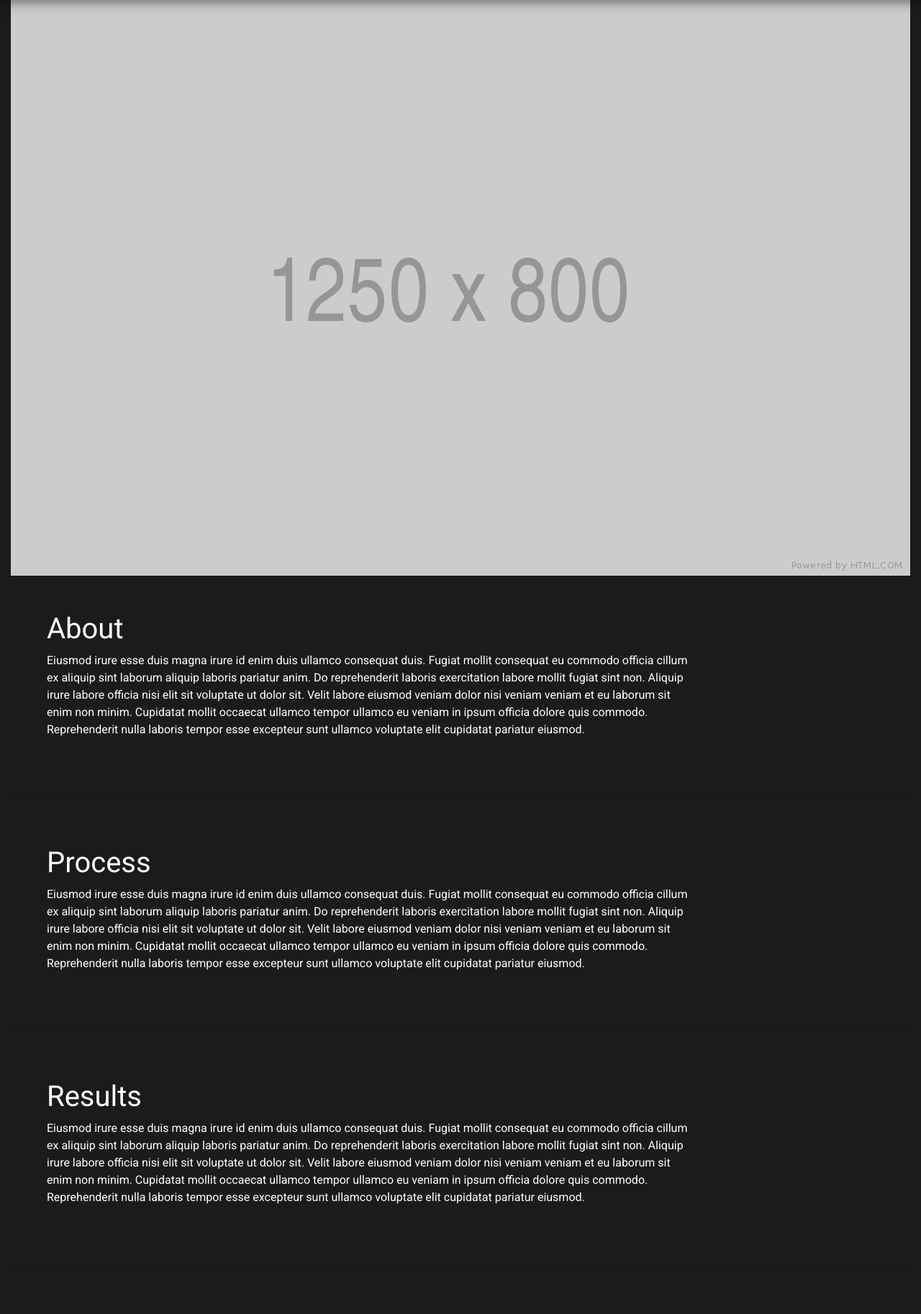
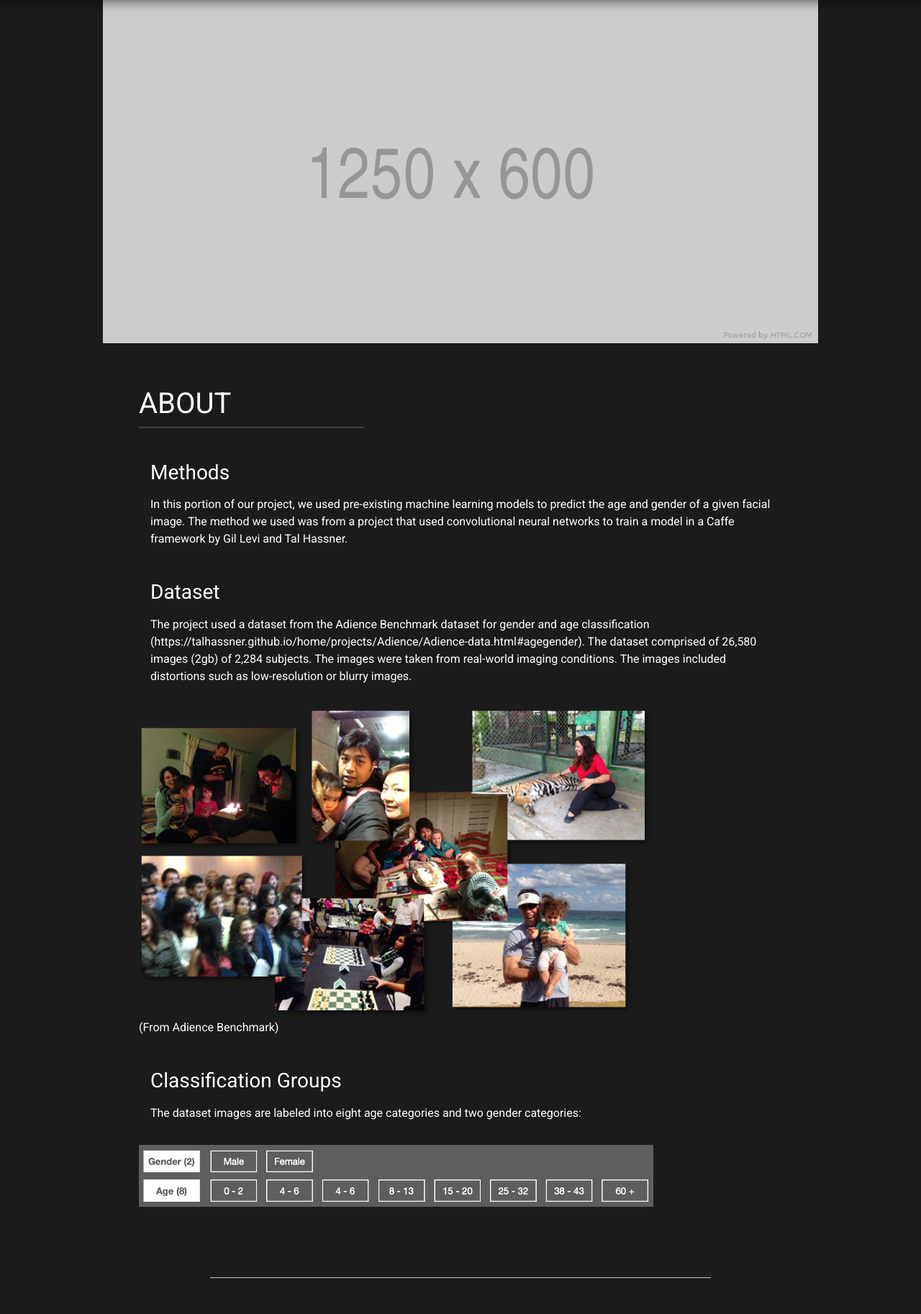
Before and after one commit to vlarie/EPIC_team5_Project3, a Flask app: page /agegender/ in a window 1280 px wide. Shown: the part 77-1903 px from the top of the page at 72% size. Run offline with Flask 2, Linux system fonts and the light colour scheme; some libraries are stand-ins or nearby versions.

Commit message:
Updates to Age&Gender app

```diff
--- a/app.py
+++ b/app.py
@@ -29,7 +29,7 @@ def index():
 @app.route("/keypoints/", methods=["GET", "POST"])
 def tierone():
     print()
-    models.load_model_keypoints
+    # models.load_model_keypoints
     # if request.method == "POST":
     #     print(request)
     #     if request.files.get("file"):
--- a/static/css/style.css
+++ b/static/css/style.css
@@ -8,21 +8,61 @@ body {
 }
 
 hr {
-    color: lightgray;
+    border-top: 1px solid rgba(255,255,255,.75);
+    width: 70%;
+    margin-top: 3rem;
+}
+
+#underline {
+    border-top: 2px solid rgba(255, 255, 255, 0.15);
+    width: 35%;
+    margin-right: 100%;
+    margin-top: 0rem;
+}
+
+#modelContainer {
+    width: 80%!important;
+    align-content: center;
 }
 
 section {
+    align-content: center;
+}
+
+#imgMain {
+    display: flex;
+    object-fit: scale-down;
+    width: 100%;
+    align-content: center;
+}
+
+#imgContent {
+    display: flex;
+    object-fit: scale-down;
     width: 80%;
     align-content: center;
 }
 
-#keypointMain {
-    display: flex;
-    object-fit: scale-down;
-    width: 100%;
+h1 {
+    margin-top: 10px;
+}
+
+#subhead {
+    margin-top: 45px;
+    margin-bottom: 1rem;
+    margin-left: 1rem;
+}
+
+p {
+    margin-bottom: 2rem;
+    margin-left: 1rem;
 }
 
 /* NAVBAR */
+#navbarHeader {
+
+}
+
 #nav-links {
     padding-bottom: 0px;
 }
--- a/templates/agegender.html
+++ b/templates/agegender.html
@@ -11,49 +11,90 @@
 <body>
     {% include "navbar.html" %}
 
-    <div class="container-fluid w-70">
-    <img id="keypointMain" src="../static/images/1250x800.png">
+    <div class="container-fluid align-items-center" id="modelContainer">
+    <img id="imgMain" src="../static/images/1250x600.png" alt="Age Gender main image">
 
-
+<!-- @TODO fix spacing on photos and add caption credit where applicable -->
     <section id="about">
-        <h1>About</h1>
-        <p>Eiusmod irure esse duis magna irure id enim duis ullamco consequat duis. Fugiat mollit consequat eu commodo officia cillum ex aliquip sint laborum aliquip laboris pariatur anim. Do reprehenderit laboris exercitation labore mollit fugiat sint non. Aliquip irure labore officia nisi elit sit voluptate ut dolor sit. Velit labore eiusmod veniam dolor nisi veniam veniam et eu laborum sit enim non minim. Cupidatat mollit occaecat ullamco tempor ullamco eu veniam in ipsum officia dolore quis commodo. Reprehenderit nulla laboris tempor esse excepteur sunt ullamco voluptate elit cupidatat pariatur eiusmod.</p>
+        <h1>ABOUT</h1>
+        <hr id="underline">
+        <h3 id ="subhead">Methods</h3>
+        <p>In this portion of our project, we used pre-existing machine learning models to predict the age and gender of a given facial image. The method we used was from a project that used convolutional neural networks to train a model in a Caffe framework by Gil Levi and Tal Hassner.</p>
+        <h3 id ="subhead">Dataset</h3>
+        <p>The project used a dataset from the Adience Benchmark dataset for gender and age classification (https://talhassner.github.io/home/projects/Adience/Adience-data.html#agegender). The dataset comprised of 26,580 images (2gb) of 2,284 subjects. The images were taken from real-world imaging conditions. The images included distortions such as low-resolution or blurry images.</p>
+        <img id="imgContent" src="../static/images/dataset.png" alt="Dataset"> (From Adience Benchmark)
+        <h3 id ="subhead">Classification Groups</h3>
+        <p>The dataset images are labeled into eight age categories and two gender categories:</p>
+        <img id="imgContent" src="../static/images/classifications.png" alt="Classifications">
     </section>
 
     <hr>
 
     <section id="process">
-        <h1>Process</h1>
-        <p>Eiusmod irure esse duis magna irure id enim duis ullamco consequat duis. Fugiat mollit consequat eu commodo officia cillum ex aliquip sint laborum aliquip laboris pariatur anim. Do reprehenderit laboris exercitation labore mollit fugiat sint non. Aliquip irure labore officia nisi elit sit voluptate ut dolor sit. Velit labore eiusmod veniam dolor nisi veniam veniam et eu laborum sit enim non minim. Cupidatat mollit occaecat ullamco tempor ullamco eu veniam in ipsum officia dolore quis commodo. Reprehenderit nulla laboris tempor esse excepteur sunt ullamco voluptate elit cupidatat pariatur eiusmod.</p>
+        <h1>PROCESS</h1>
+        <hr id="underline">
+        <h3 id ="subhead">CNN Implementation in Caffe</h3>
+        <p>The method used a network architecture comprised of three convolutional neural networks with two fully-connected layers. The method was implemented using the Caffe open-source framework, developed by Berkeley AI Research.</p>
+        <img id="imgContent" src="../static/images/cnn-overview.png" alt="CNN Overview"> (From Gil Levi and Tal Hassner’s paper)
+        <h3 id ="subhead">Network Architecture</h3>
+        <p>The training for the model was performed on an Amazon GPU machine with 1,536 CUDA cores and 4GB of video memory. Training each network required about 4 hours.</p>
+        <img id="imgContent" src="../static/images/network-architecture.png" alt="Network Architecture">
+        <h3 id ="subhead">Performance</h3>
+        <p>Table 2 and Table 3 from Levi and Hassner’s paper show the accuracy results from the gender and age classification using their trained models. For age classification, accuracy is measured when the algorithm gives the exact age as well as when the algorithm is off by one adjacent age-group (one age group older or younger).</p>
+        <img id="imgContent" src="../static/images/results.png" alt="Results (From Gil Levi and Tal Hassner’s paper)"> (From Gil Levi and Tal Hassner’s paper)
+        <h3 id ="subhead">Pre-trained Model Application</h3>
+        <p>We took the pre-trained Caffe models and used OpenCV’s DNN (deep neural networks) package to import the neural network models into a Google Colab notebook to run the prediction script.</p>
+        <img id="imgContent" src="../static/images/process-overview.png" alt="Process Overview">
+        <h3 id ="subhead">TensorFlow Reimplementation</h3>
+        <p>We also found a TensorFlow re-implementation of the Gil/Hassner project using the same Adience dataset and CNN network architecture by GitHub user dpressel.</p>
+        <img id="imgContent" src="../static/images/tensorflow.png" alt="TensorFlow">
     </section>
 
     <hr>
 
     <section id="results">
-        <h1>Results</h1>
-        <p>Eiusmod irure esse duis magna irure id enim duis ullamco consequat duis. Fugiat mollit consequat eu commodo officia cillum ex aliquip sint laborum aliquip laboris pariatur anim. Do reprehenderit laboris exercitation labore mollit fugiat sint non. Aliquip irure labore officia nisi elit sit voluptate ut dolor sit. Velit labore eiusmod veniam dolor nisi veniam veniam et eu laborum sit enim non minim. Cupidatat mollit occaecat ullamco tempor ullamco eu veniam in ipsum officia dolore quis commodo. Reprehenderit nulla laboris tempor esse excepteur sunt ullamco voluptate elit cupidatat pariatur eiusmod.</p>
+        <h1>RESULTS</h1>
+        <hr id="underline">
+        <p>We gathered a group of images for each age and gender groups from the Adience dataset and cropped and flipped the images for testing. We ran the images into both the Caffe and TensorFlow models with the results shown below. The green shade represents correct predictions, yellow shade represents predictions off by one age group, and the red shade represents incorrect predictions with the age group being off by more than one.</p>
+        <img id="imgContent" src="../static/images/prediction-results.png" alt="Prediction Results">
+        <p>Overall, the predictions for gender were more accurate, and the age predictions were mostly at least one age group away from the correct age group. Interestingly, the TensorFlow version performed slightly better at predicting the age groups than the Caffe model.</p>
     </section>
 
     <hr>
 
+    <!-- @TODO update to interactive or static depending on time -->
     <section id="testing">
-        <h1>Testing</h1>
-        <p>Eiusmod irure esse duis magna irure id enim duis ullamco consequat duis. Fugiat mollit consequat eu commodo officia cillum ex aliquip sint laborum aliquip laboris pariatur anim. Do reprehenderit laboris exercitation labore mollit fugiat sint non. Aliquip irure labore officia nisi elit sit voluptate ut dolor sit. Velit labore eiusmod veniam dolor nisi veniam veniam et eu laborum sit enim non minim. Cupidatat mollit occaecat ullamco tempor ullamco eu veniam in ipsum officia dolore quis commodo. Reprehenderit nulla laboris tempor esse excepteur sunt ullamco voluptate elit cupidatat pariatur eiusmod.</p>
+        <h1>TESTING</h1>
+        <hr id="underline">
+        <p>If interactive does not work - add static images of tests run on model</p>
     </section>
 
     <hr>
 
     <section id="learnings">
-        <h1>Learnings</h1>
-        <p>Eiusmod irure esse duis magna irure id enim duis ullamco consequat duis. Fugiat mollit consequat eu commodo officia cillum ex aliquip sint laborum aliquip laboris pariatur anim. Do reprehenderit laboris exercitation labore mollit fugiat sint non. Aliquip irure labore officia nisi elit sit voluptate ut dolor sit. Velit labore eiusmod veniam dolor nisi veniam veniam et eu laborum sit enim non minim. Cupidatat mollit occaecat ullamco tempor ullamco eu veniam in ipsum officia dolore quis commodo. Reprehenderit nulla laboris tempor esse excepteur sunt ullamco voluptate elit cupidatat pariatur eiusmod.</p>
+        <h1>LEARNINGS</h1>
+        <hr id="underline">
+        <p>By looking through the dataset images, we found that some images included motion blur, distortions, or exposure issues that may not be ideal for model training. The characteristics of real-world images such as images found on online photo repositories or social media sites may bring challenges in age and gender identification.</p>
+        <p>It was impressive to see that relatively high accuracy for age and gender classification can result from a small dataset and a simple CNN network. It would be interesting to see if using a more sophisticated CNN network and a larger dataset would improve prediction results.</p>
+        <p>OpenCV is difficult to install on a Mac, but it has some useful facial recognition system built-in that helped with cropping and placing text onto the image.</p>
     </section>
 
     <hr>
 
     <section id="references">
         <h4>References</h4>
+        <hr id="underline">
         <ul>
-            <li></li>
+            <!-- @TODO fix citations to match formatting standards and include hyperlinks -->
+            <li>Project Paper:
+                Gil Levi and Tal Hassner. Age and Gender Classification Using Convolutional Neural Networks. IEEE Workshop on Analysis and Modeling of Faces and Gestures (AMFG), at the IEEE Conf. on Computer Vision and Pattern Recognition (CVPR), Boston, 2015.
+
+                GitHub repository:
+                https://github.com/GilLevi/AgeGenderDeepLearning
+            </li>
+            <li>Rude Carnie: Age and Gender Deep Learning with TensorFlow
+                https://github.com/dpressel/rude-carnie
+            </li>
         </ul>
     </section>
     </div>
--- a/templates/generator.html
+++ b/templates/generator.html
@@ -12,7 +12,7 @@
     {% include "navbar.html" %}
 
     <div class="container-fluid">
-    <img id="keypointMain" src="../static/images/1250x800.png">
+    <img id="imgMain" src="../static/images/1250x600.png">
 
 
     <section id="about">
--- a/templates/keypoints.html
+++ b/templates/keypoints.html
@@ -12,7 +12,7 @@
     {% include "navbar.html" %}
 
     <div class="container-fluid">
-    <img id="keypointMain" src="../static/images/1250x800.png">
+    <img id="imgMain" src="../static/images/1250x600.png">
 
 
     <section id="about">
--- a/templates/navbar.html
+++ b/templates/navbar.html
@@ -4,7 +4,7 @@
 <div id="nav-box" class=".bg-primary">
     <header class="navbar navbar-expand-lg navbar-light" id="myNavbar">
         <a class="navbar-brand mb-0" href="/" id="epic-title">
-            <h3>EPIC Faces</h3>
+            <h3 id="navbarHeader">EPIC Faces</h3>
         </a>
         <button class="navbar-toggler" type="button" data-toggle="collapse" data-target="#navbarSupportedContent" aria-controls="navbarSupportedContent" aria-expanded="false" aria-label="Toggle navigation">
           <span class="navbar-toggler-icon"></span>
```
Also changed, not shown: static/css/tStyle.css (deleted, +0 -68 lines), static/images/classifications.png (added), static/images/cnn-overview.png (added), static/images/dataset.png (added), static/images/network-architecture.png (added), static/images/prediction-results.png (added), static/images/process-overview.png (added), static/images/results.png (added), static/images/tensorflow.png (added).
